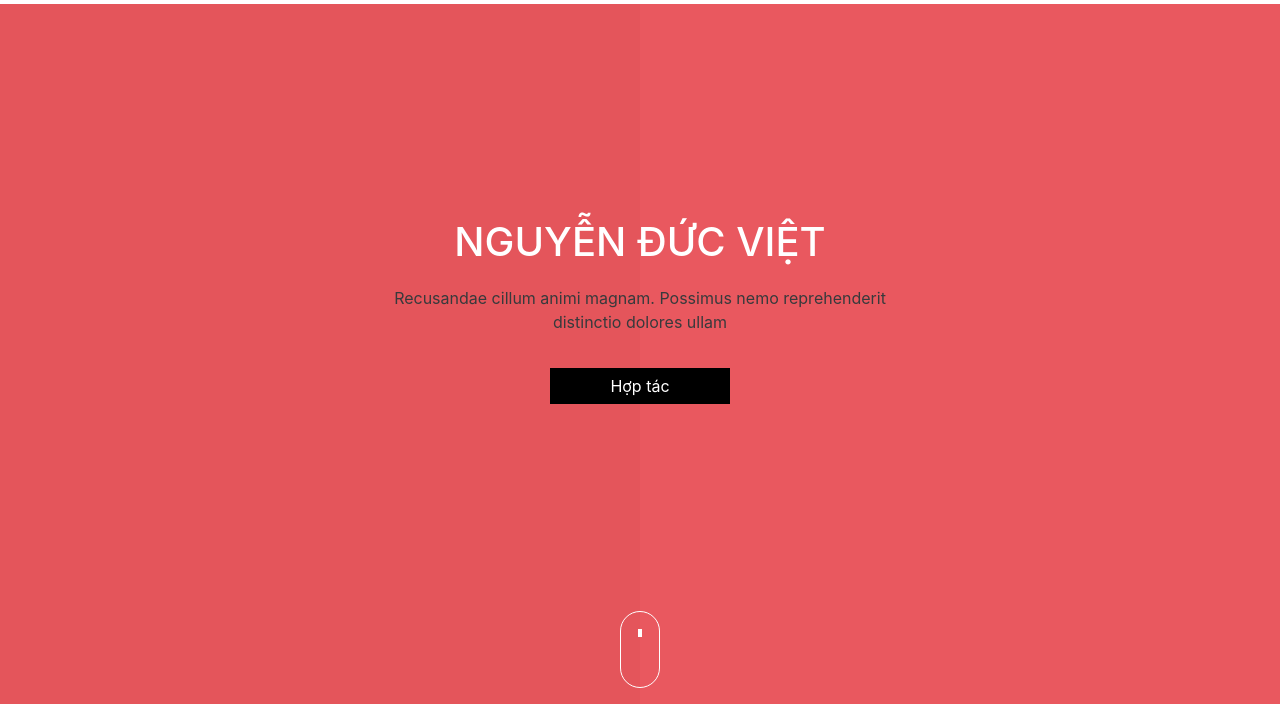
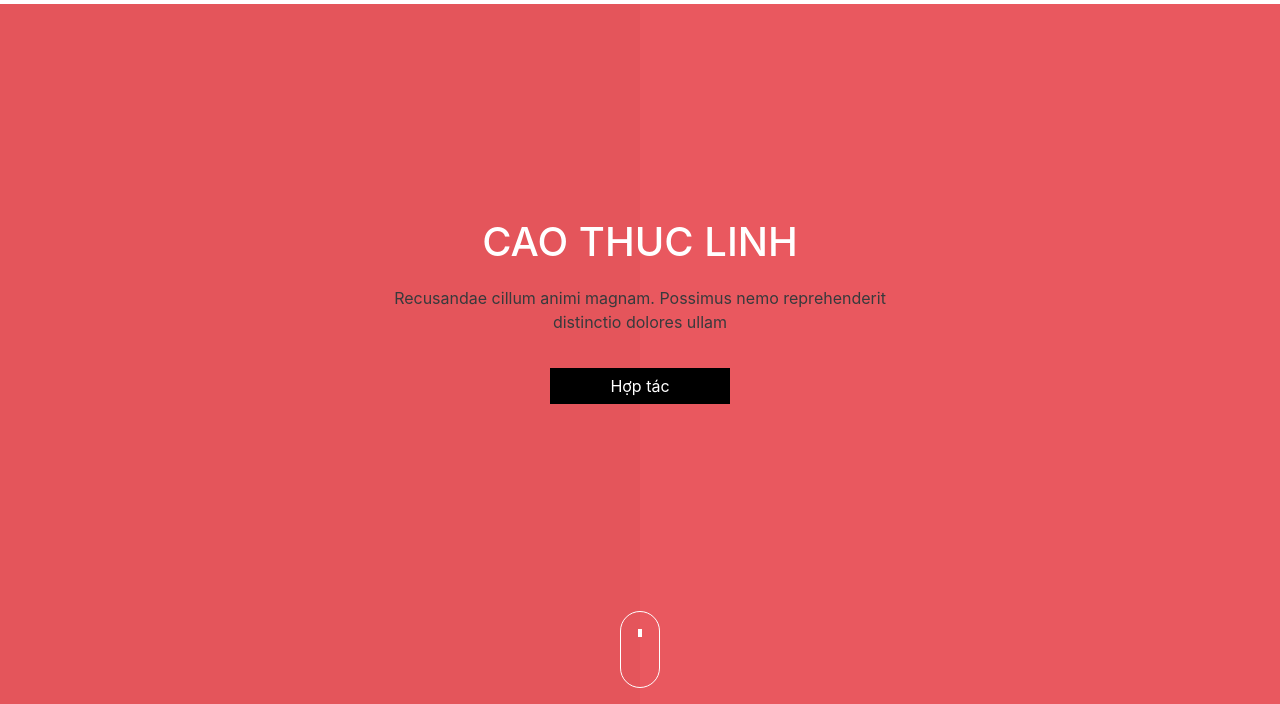
Before and after one commit to LinhLTV/LinhLTV.github.io, a plain HTML site: page index.html in a window 1280 px wide. Shown: the part 96-800 px from the top of the page. Drawn offline with Linux system fonts and the light colour scheme.

Commit message:
them title

```diff
--- a/index.html
+++ b/index.html
@@ -1,6 +1,6 @@
 <!DOCTYPE html>
 <html lang="en"><head>
-	<title> Nguyen Duc Viet - Frontend Design </title>
+	<title> Cao Thuc Linh coder </title>
 	<meta charset="utf-8">
 	<meta name="viewport" content="width=device-width, initial-scale=1">
 	<script type="text/javascript" src="vendor/bootstrap.js"></script>
@@ -73,7 +73,7 @@
 
 		 	<div class="tt">
 		 		<img src="images/avatar.png" alt="">
-		 		<h2>Nguyễn Đức Việt</h2>
+		 		<h2>Cao Thuc Linh</h2>
 		 		<p>Recusandae cillum animi magnam. Possimus nemo reprehenderit distinctio dolores ullam</p>
 		 		<a href="" class="nuthire btn btn-primary"> Hợp tác </a>
 		 	</div>
```
